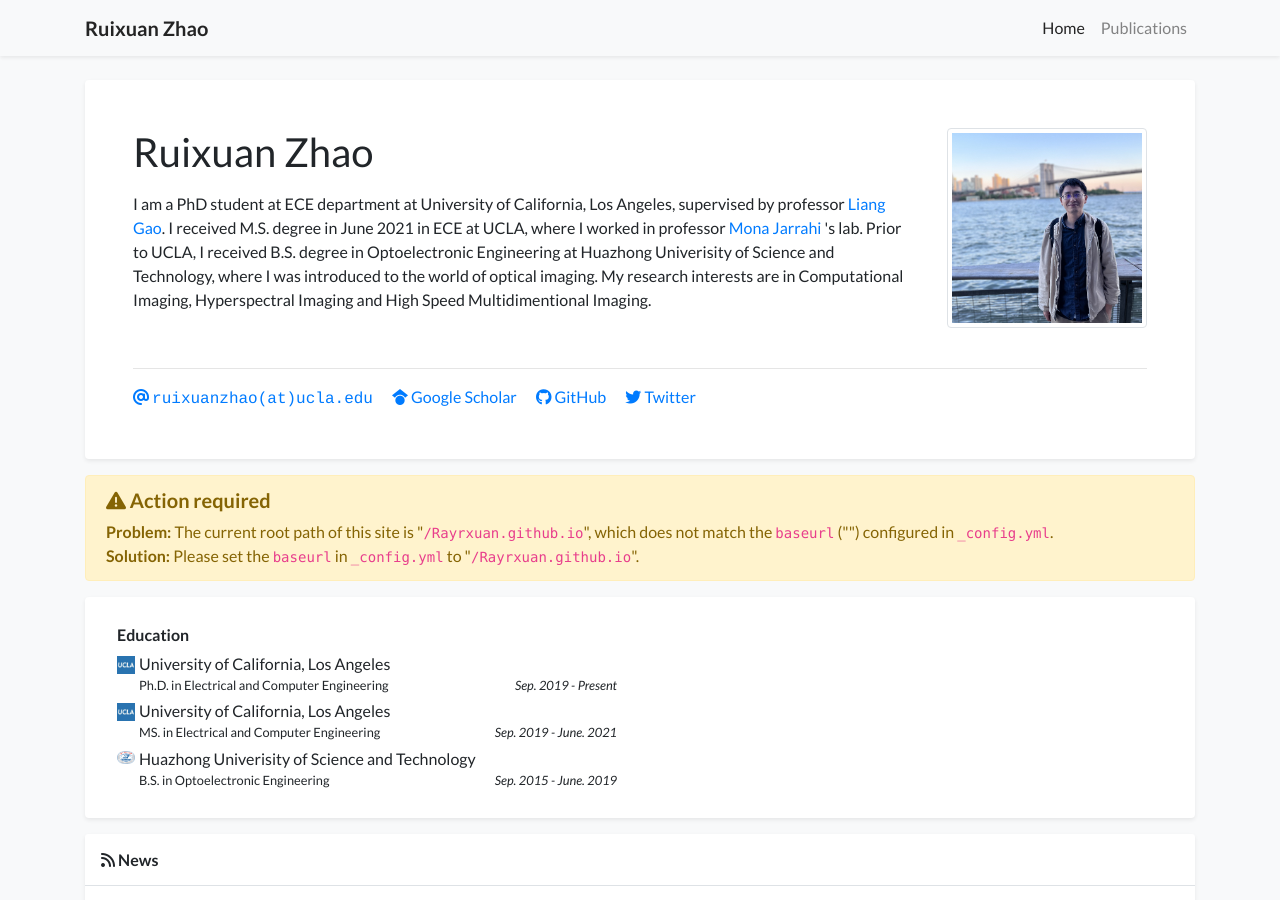
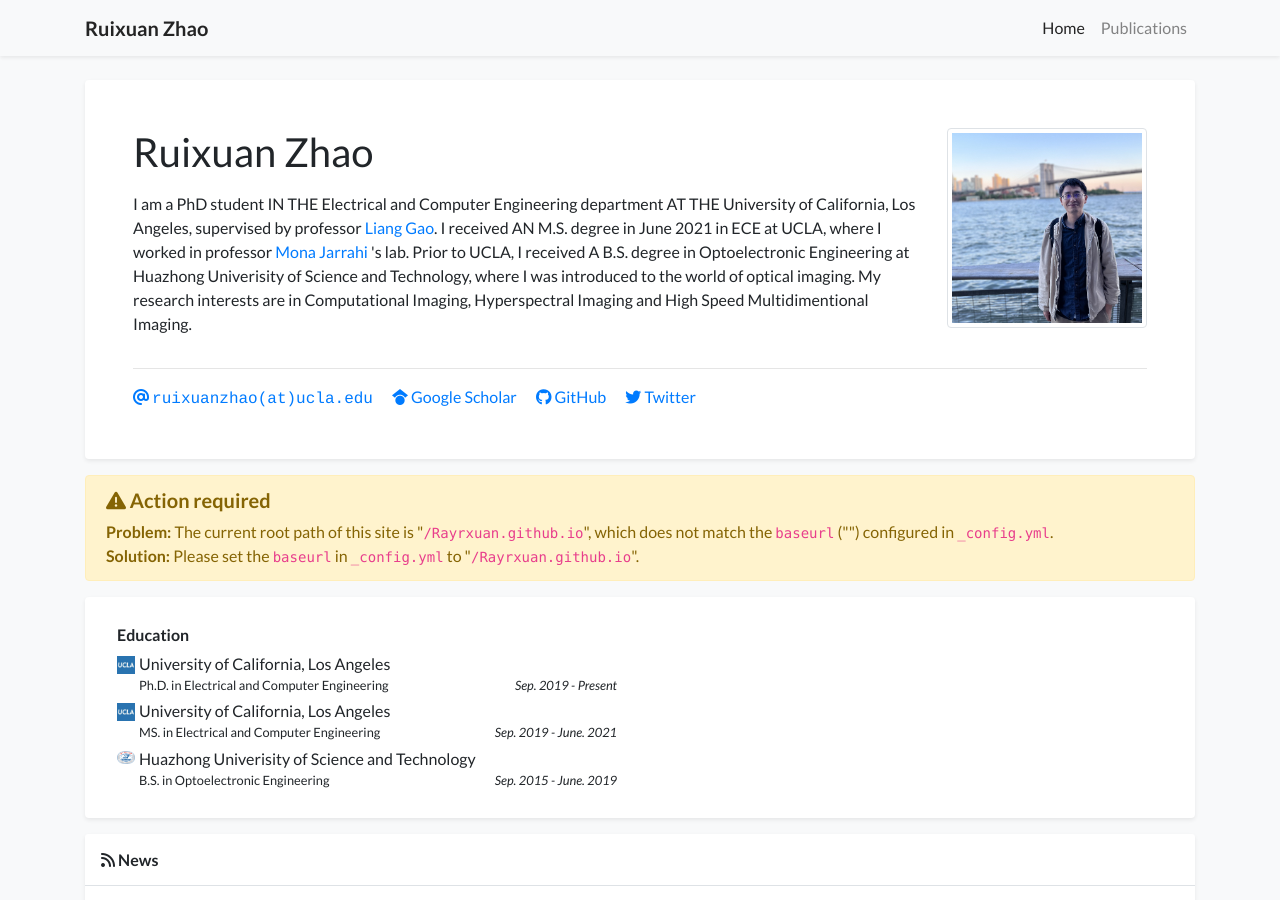
Before and after one commit to Rayrxuan/Rayrxuan.github.io, a Jekyll site: the page built from index.html, in a window 1280 px wide and 900 px high. Built offline with Jekyll 4.4.1, drawn with Linux system fonts in a browser that asks for light colours; a style sheet for code colours, icons or effects is not loaded.

Commit message:
Update profile.yml

```diff
--- a/_data/profile.yml
+++ b/_data/profile.yml
@@ -19,7 +19,7 @@ twitter: your_twitter_id
 # orcid: 0000-0000-0000-0000
 
 short_bio: >-
-  I am a PhD student at ECE department at University of California, Los Angeles, supervised by professor <a href="https://www.iopticslab.seas.ucla.edu/people">Liang Gao</a>. I received M.S. degree in June 2021 in ECE at UCLA, where I worked in professor <a href="https://www.seas.ucla.edu/~mjarrahi/">Mona Jarrahi</a> 's lab. Prior to UCLA, I received B.S. degree in Optoelectronic Engineering at Huazhong Univerisity of Science and Technology, where I was introduced to the world of optical imaging. My research interests are in Computational Imaging, Hyperspectral Imaging and High Speed Multidimentional Imaging.
+  I am a PhD student IN THE Electrical and Computer Engineering department AT THE University of California, Los Angeles, supervised by professor <a href="https://www.iopticslab.seas.ucla.edu/people">Liang Gao</a>. I received AN M.S. degree in June 2021 in ECE at UCLA, where I worked in professor <a href="https://www.seas.ucla.edu/~mjarrahi/">Mona Jarrahi</a> 's lab. Prior to UCLA, I received A B.S. degree in Optoelectronic Engineering at Huazhong Univerisity of Science and Technology, where I was introduced to the world of optical imaging. My research interests are in Computational Imaging, Hyperspectral Imaging and High Speed Multidimentional Imaging.
 
 portrait_url: /assets/images/photos/ruixuanzhao-1.jpg
 portrait_caption: >-
```
